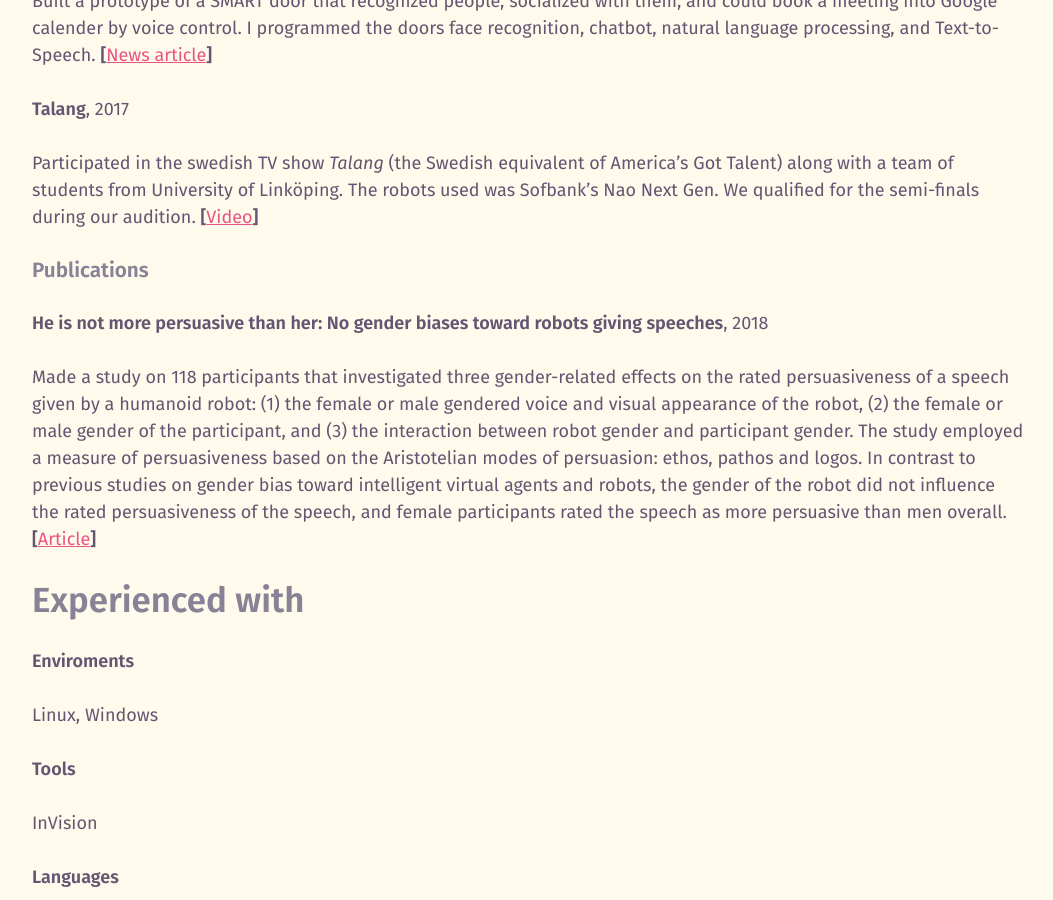
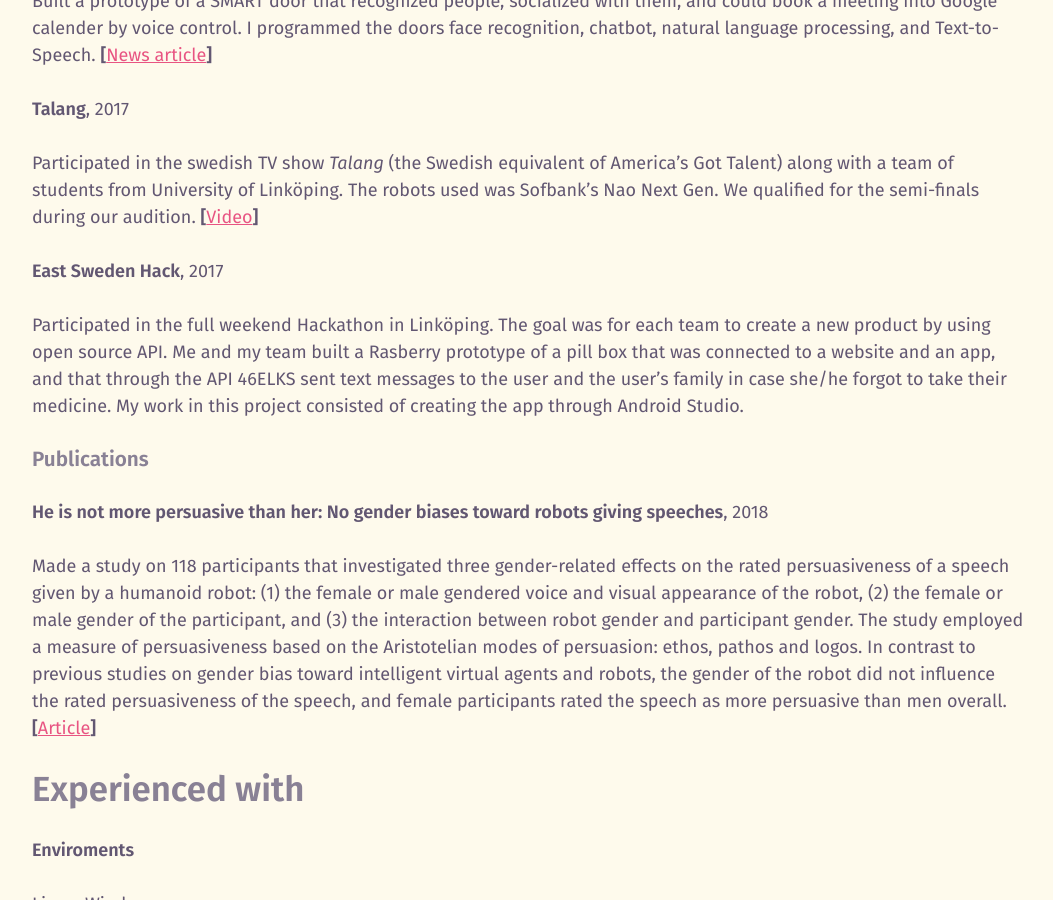
Before and after one commit to annawestin/annawestin.github.io, a Jekyll site: the page built from index.md, in a window 1280 px wide and 900 px high, scrolled down 3628 px. Shown: the whole window, without its empty margins (40-1093 px from the left). Built offline with Jekyll 4.4.1, drawn with Linux system fonts in a browser that asks for light colours.

Commit message:
Add info

```diff
--- a/index.md
+++ b/index.md
@@ -48,6 +48,7 @@ title: Resume
 
 </style>
 </body>
+
 
 
 
@@ -130,6 +131,11 @@ Built a prototype of a SMART door that recognized people, socialized with them,
 Participated in the swedish TV show *Talang* (the Swedish equivalent of America's Got Talent) along with a team of students from University of Linköping. The robots used was Sofbank's Nao Next Gen. We qualified for the semi-finals during our audition.
 **[**[Video](https://www.youtube.com/watch?v=NhZ9dEqTDQQ)**]**
 
+**East Sweden Hack**, 2017
+
+Participated in the full weekend Hackathon in Linköping. The goal was for each team to create a new product by using open source API. Me and my team built a Rasberry prototype of a pill box that was connected to a website and an app, and that through the API 46ELKS sent text messages to the user and the user's family in case she/he forgot to take their medicine. My work in this project consisted of creating the app through Android Studio.
+
+
 #### Publications
 
 **He is not more persuasive than her: No gender biases toward robots giving speeches**, 2018
```
